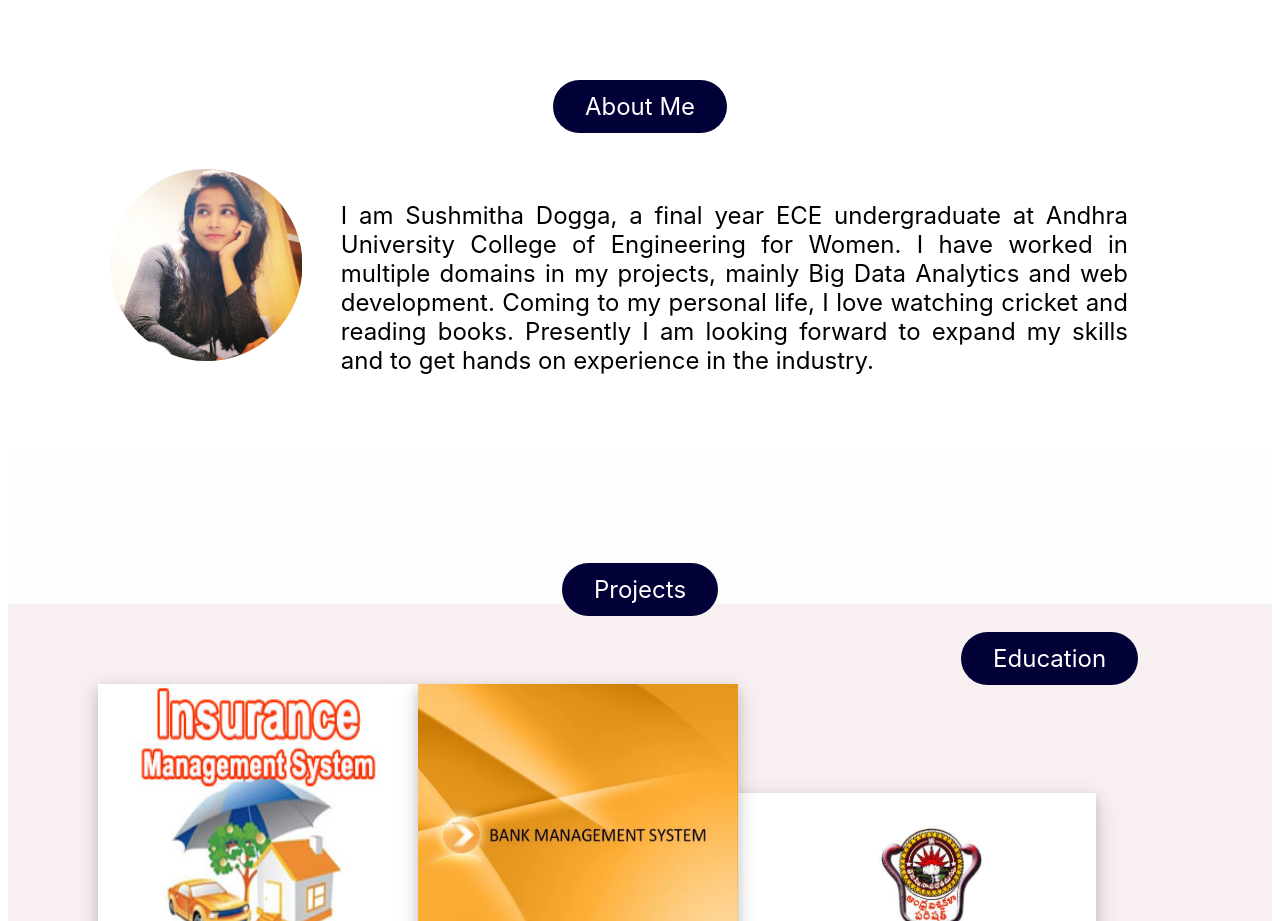
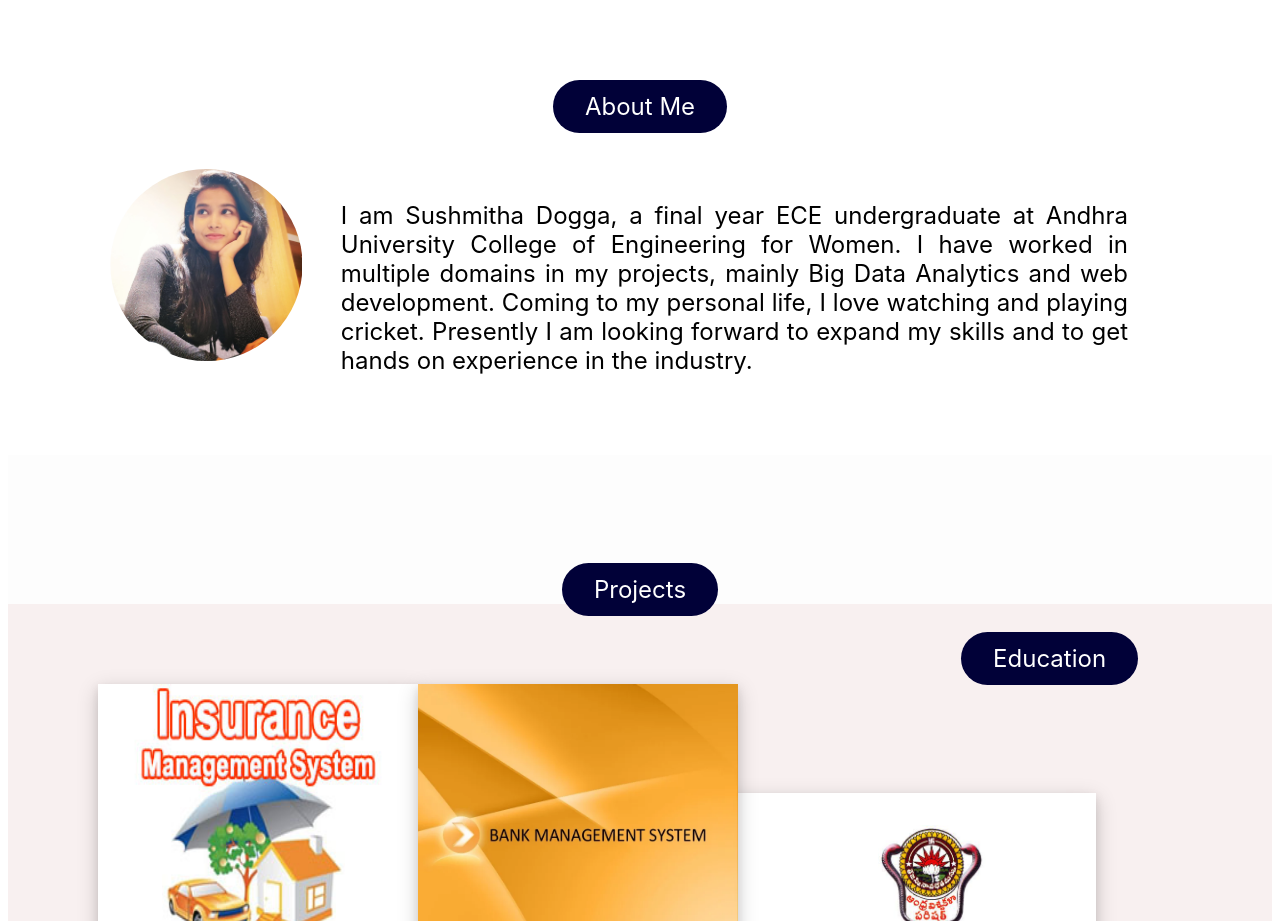
Before and after one commit to Gopichand246/deploy-react-heroku, a React (Create React App) app: page / in a window 1280 px wide. Shown: the part 900-1821 px from the top of the page. Built offline with nearby package versions, Linux system fonts and the light colour scheme.

Commit message:
Revert "Update About.js"

```diff
--- a/src/components/pages/About.js
+++ b/src/components/pages/About.js
@@ -12,8 +12,8 @@ function About() {
       />
       <div className="aboutText">
         I am Sushmitha Dogga, a final year ECE undergraduate at Andhra University College of Engineering for Women. I have
-        worked in multiple domains in my projects, mainly Big Data Analytics and web development. Coming to my personal life, I love watching cricket and reading books.
-        Presently I am looking forward to expand my skills and
+        worked in multiple domains in my projects, mainly Big Data Analytics and web development. Coming to my personal life, I love watching and
+        playing cricket. Presently I am looking forward to expand my skills and
         to get hands on experience in the industry.
       </div>
     </div>
```
